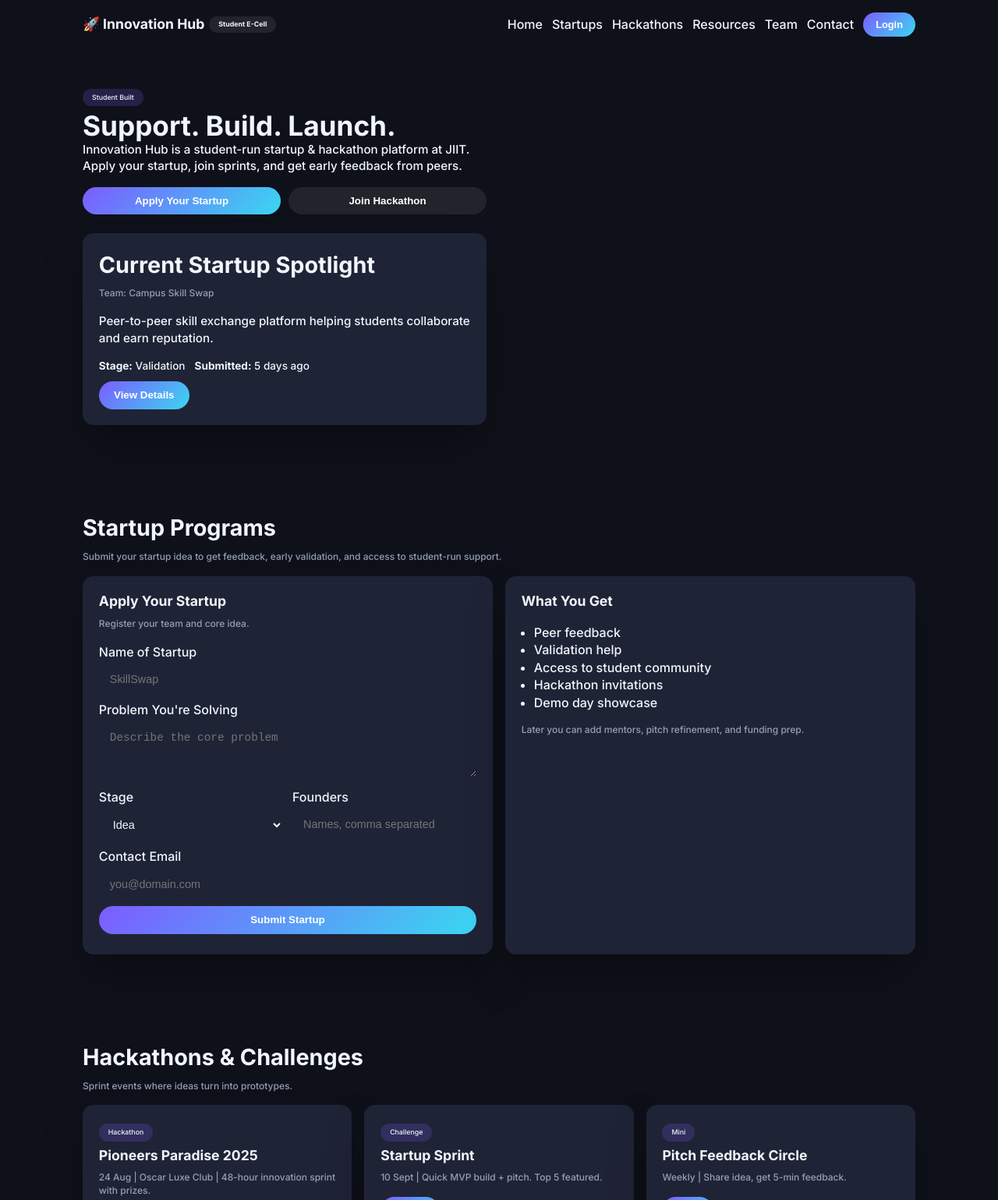
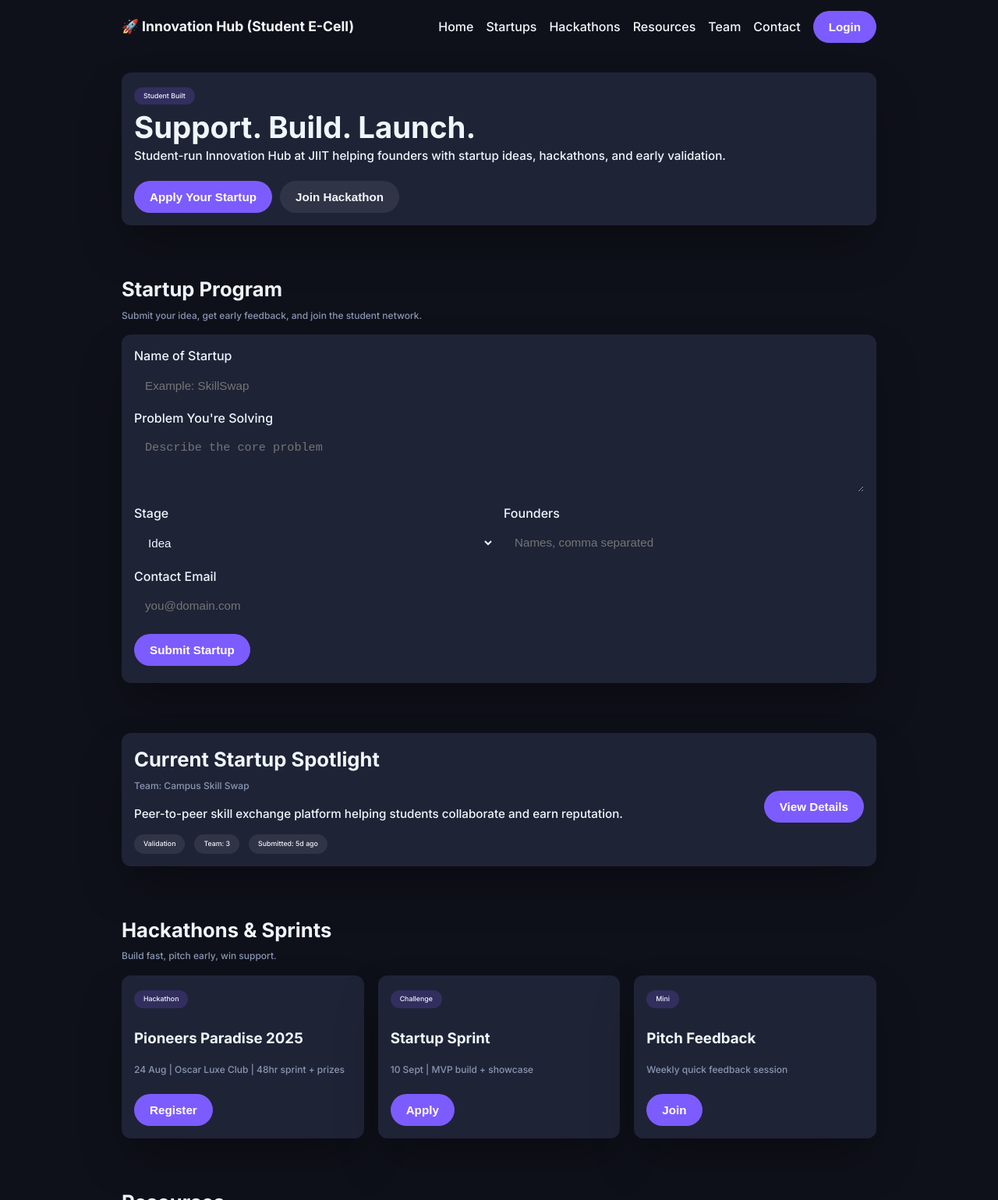
Before and after one commit to kartik098ki/JIITHUB1, a plain HTML site: page index.html in a window 1280 px wide. Shown: the top 1539 px of the page at 78% size. Drawn offline with Linux system fonts and the light colour scheme.

Commit message:
Update index.html

```diff
--- a/index.html
+++ b/index.html
@@ -3,21 +3,20 @@
 <head>
   <meta charset="UTF-8" />
   <meta name="viewport" content="width=device-width,initial-scale=1" />
-  <title>Innovation Hub - Startup & Hackathons</title>
-  <meta name="description" content="Student-run Innovation Hub for JIIT: startup support, hackathons, incubation, collaboration." />
+  <title>Innovation Hub | JIIT Student Startup</title>
+  <meta name="description" content="Student-run Innovation Hub for startups & hackathons at JIIT. Apply ideas, join sprints." />
   <link href="https://fonts.googleapis.com/css2?family=Inter:wght@300;500;700&display=swap" rel="stylesheet" />
   <style>
     :root {
       --bg:#0f111a;
       --card:#1f2336;
+      --radius:12px;
       --text:#f0f6fc;
-      --muted:#a3adc8;
+      --muted:#8a97b3;
       --accent:#7c5cff;
-      --radius:14px;
       --shadow:0 30px 60px -10px rgba(0,0,0,.35);
-      --gradient:linear-gradient(135deg,#7c5cff 0%,#3ad7f1 100%);
+      --transition:.3s cubic-bezier(.25,.8,.25,1);
       font-family: 'Inter', system-ui,-apple-system,BlinkMacSystemFont,sans-serif;
-      --transition:.3s cubic-bezier(.25,.8,.25,1);
     }
     *{box-sizing:border-box;}
     body{
@@ -28,168 +27,154 @@
       -webkit-font-smoothing:antialiased;
     }
     a{color:inherit; text-decoration:none;}
-    .container{max-width:1100px; margin:0 auto; padding:0 1rem;}
+    .container{max-width:1000px; margin:0 auto; padding:0 16px;}
+    h1{font-size:1.9rem; margin:0 0 .25rem; line-height:1.1;}
+    h2{font-size:1.4rem; margin:0 0 .5rem; font-weight:600;}
+    p{margin:0 0 1rem; font-size:0.95rem;}
+    .small{font-size:.75rem; color:var(--muted);}
     .btn{
-      padding:.65rem 1.2rem;
+      display:inline-block;
+      width:100%;
+      padding:14px;
       border:none;
+      border-radius:999px;
+      background:var(--accent);
+      color:#fff;
+      font-weight:600;
+      font-size:0.95rem;
       cursor:pointer;
-      border-radius:999px;
-      font-weight:600;
-      background:var(--gradient);
-      color:#fff;
       transition:var(--transition);
-      display:inline-block;
       text-align:center;
+      margin-top:6px;
     }
-    .btn:hover{filter:brightness(1.05);}
+    .btn-light{
+      background:rgba(255,255,255,.08);
+      color:var(--text);
+    }
     .card{
       background:var(--card);
       border-radius:var(--radius);
-      padding:1.3rem;
+      padding:16px;
+      margin-bottom:16px;
       box-shadow:var(--shadow);
-      margin-bottom:1rem;
       position:relative;
       overflow:hidden;
       transition:var(--transition);
     }
-    h1{font-size:2.2rem; margin:0; line-height:1.1;}
-    h2{font-size:1.8rem; margin:0 0 .5rem;}
-    h3{font-size:1.1rem; margin:0 0 .5rem;}
-    p{margin:0 0 1rem; font-size:0.95rem;}
-    .small{font-size:.75rem; color:rgba(163,173,200,.9);}
-    .grid{display:grid; gap:1rem;}
+    .badge{
+      display:inline-block;
+      background:rgba(124,92,255,.2);
+      padding:5px 12px;
+      border-radius:999px;
+      font-size:.55rem;
+      margin-bottom:8px;
+    }
     .nav{
       display:flex;
       justify-content:space-between;
       align-items:center;
-      padding:1rem 0;
-      flex-wrap:wrap;
-      gap:8px;
+      padding:14px 0;
       position:relative;
     }
     .brand{font-weight:700; font-size:1.1rem; display:flex; align-items:center; gap:6px;}
-    .links{
+    .menu-btn{
+      background:none;
+      border:none;
+      cursor:pointer;
+      padding:8px;
       display:flex;
+      flex-direction:column;
+      gap:4px;
+    }
+    .menu-btn span{
+      display:block;
+      width:24px;
+      height:3px;
+      background:var(--text);
+      border-radius:2px;
+      transition:transform .3s, opacity .3s;
+    }
+    .nav-links{
+      display:none;
+      flex-direction:column;
       gap:12px;
-      flex-wrap:wrap;
-      align-items:center;
+      margin-top:8px;
     }
+    .show{display:flex;}
+    .section{padding:24px 0;}
     .input{
       width:100%;
-      padding:10px 14px;
+      padding:12px 14px;
+      border:none;
       border-radius:10px;
-      border:none;
       background:#1f2336;
       color:var(--text);
-      font-size:.9rem;
+      font-size:0.95rem;
       outline:none;
       margin-top:6px;
       resize:vertical;
     }
-    .section{padding:3rem 0;}
-    .badge{background:rgba(124,92,255,.2); padding:5px 12px; border-radius:999px; font-size:.55rem; display:inline-block; margin-bottom:6px;}
-    .flex{display:flex; gap:12px; align-items:center;}
-    .team-grid, .cards-2, .cards-3 {display:grid; gap:16px;}
-    .nav-toggle{
-      display:none;
-      background:none;
-      border:none;
-      cursor:pointer;
-      padding:8px;
-      position:relative;
+    .pill{
+      background:rgba(255,255,255,.08);
+      padding:6px 12px;
+      border-radius:999px;
+      font-size:.55rem;
+      display:inline-block;
+      margin-right:6px;
     }
-    .nav-toggle div{
-      width:24px;
-      height:3px;
-      background:var(--text);
-      margin:5px 0;
-      border-radius:2px;
-      transition:transform .3s, opacity .3s;
+    .flex{display:flex; gap:12px; flex-wrap:wrap;}
+    .startup-spotlight{
+      display:flex;
+      flex-direction:column;
+      gap:10px;
     }
-    /* mobile menu hidden by default */
-    .mobile-menu{display:none; width:100%; margin-top:8px;}
-    .pill{background:rgba(255,255,255,.08); padding:4px 12px; border-radius:999px; font-size:.55rem;}
-    @media (min-width:768px){
-      .hero{display:grid; grid-template-columns:1fr 1fr; gap:2rem; align-items:start;}
-      .cards-2{grid-template-columns:repeat(2,1fr);}
-      .cards-3{grid-template-columns:repeat(3,1fr);}
-      .team-grid{grid-template-columns:repeat(3,1fr);}
-      .mobile-menu{display:none!important;}
-      .links{display:flex;}
-      .nav-toggle{display:none;}
+    .inline-badges{display:flex; gap:6px; flex-wrap:wrap; font-size:.75rem; margin-top:6px;}
+    @media (min-width: 768px){
+      h1{font-size:2.4rem;}
+      h2{font-size:1.6rem;}
+      .nav-links{
+        display:flex!important;
+        flex-direction:row;
+        gap:16px;
+        align-items:center;
+        margin-top:0;
       }
-    @media (max-width:767px){
-      h1{font-size:2rem;}
-      h2{font-size:1.5rem;}
-      .cards-2, .cards-3, .team-grid{grid-template-columns:1fr;}
-      .nav-toggle{display:block;}
-      .links{display:none;}
-      .mobile-menu{display:block;}
+      .menu-btn{display:none;}
+      .grid-2{display:grid; grid-template-columns:repeat(2,1fr); gap:18px;}
+      .grid-3{display:grid; grid-template-columns:repeat(3,1fr); gap:18px;}
+      .startup-spotlight{flex-direction:row; justify-content:space-between; align-items:flex-start;}
+      .btn{width:auto; padding:12px 20px;}
     }
-    .hidden{display:none!important;}
   </style>
 </head>
 <body>
   <div class="container">
     <!-- Navbar -->
-    <nav class="nav">
-      <div class="brand">
-        <div>🚀 Innovation Hub</div><div class="pill">Student E-Cell</div>
-      </div>
-      <div class="links" id="desktopLinks">
+    <div class="nav">
+      <div class="brand">🚀 Innovation Hub (Student E-Cell)</div>
+      <button class="menu-btn" id="toggleMenu" aria-label="menu">
+        <span></span><span></span><span></span>
+      </button>
+      <div class="nav-links" id="navLinks">
         <a href="#home">Home</a>
         <a href="#startups">Startups</a>
         <a href="#hackathons">Hackathons</a>
         <a href="#resources">Resources</a>
         <a href="#team">Team</a>
         <a href="#contact">Contact</a>
-        <button class="btn" style="padding:.5rem 1rem;font-size:.8rem;">Login</button>
-      </div>
-      <button class="nav-toggle" id="menuBtn" aria-label="menu">
-        <div></div>
-        <div></div>
-        <div></div>
-      </button>
-      <div class="mobile-menu" id="mobileMenu">
-        <div style="display:flex; flex-direction:column; gap:10px; padding:10px 0;">
-          <a href="#home">Home</a>
-          <a href="#startups">Startups</a>
-          <a href="#hackathons">Hackathons</a>
-          <a href="#resources">Resources</a>
-          <a href="#team">Team</a>
-          <a href="#contact">Contact</a>
-          <button class="btn" style="width:100%; margin-top:4px;">Login</button>
+        <button class="btn" style="margin:0;">Login</button>
       </div>
     </div>
-    </nav>
 
     <!-- Hero -->
     <section class="section" id="home">
-      <div class="hero">
-        <div class="grid" style="gap:1.5rem;">
-          <div>
+      <div class="card">
         <div class="badge">Student Built</div>
         <h1>Support. Build. Launch.</h1>
-            <p>Innovation Hub is a student-run startup & hackathon platform at JIIT. Apply your startup, join sprints, and get early feedback from peers.</p>
-            <div style="display:flex; gap:10px; flex-wrap:wrap;">
-              <button class="btn" style="flex:1; min-width:140px;">Apply Your Startup</button>
-              <button class="btn" style="flex:1; min-width:140px; background:rgba(255,255,255,.08);">Join Hackathon</button>
-            </div>
-          </div>
-          <div>
-            <div class="card">
-              <h2 style="margin-top:0;">Current Startup Spotlight</h2>
-              <p class="small">Team: Campus Skill Swap</p>
-              <p>Peer-to-peer skill exchange platform helping students collaborate and earn reputation.</p>
-              <div class="flex" style="font-size:.85rem;">
-                <div><strong>Stage:</strong> Validation</div>
-                <div><strong>Submitted:</strong> 5 days ago</div>
-              </div>
-              <div style="margin-top:10px;">
-                <button class="btn">View Details</button>
-              </div>
-            </div>
-          </div>
+        <p>Student-run Innovation Hub at JIIT helping founders with startup ideas, hackathons, and early validation.</p>
+        <div class="flex" style="gap:10px;">
+          <button class="btn">Apply Your Startup</button>
+          <button class="btn btn-light">Join Hackathon</button>
         </div>
       </div>
     </section>
@@ -197,23 +182,20 @@
     <!-- Startup Submission -->
     <section class="section" id="startups">
       <div>
-        <h2>Startup Programs</h2>
-        <p class="small">Submit your startup idea to get feedback, early validation, and access to student-run support.</p>
-        <div class="cards-2">
+        <h2>Startup Program</h2>
+        <p class="small">Submit your idea, get early feedback, and join the student network.</p>
         <div class="card">
-            <h3>Apply Your Startup</h3>
-            <p class="small">Register your team and core idea.</p>
           <form id="startup-form">
             <div style="margin-bottom:10px;">
               <label>Name of Startup</label>
-                <input class="input" name="name" placeholder="SkillSwap" required />
+              <input class="input" name="name" placeholder="Example: SkillSwap" required />
             </div>
             <div style="margin-bottom:10px;">
               <label>Problem You're Solving</label>
               <textarea class="input" name="problem" rows="3" placeholder="Describe the core problem" required></textarea>
             </div>
-              <div style="display:grid; gap:12px; grid-template-columns:1fr 1fr; margin-bottom:10px;">
-                <div>
+            <div style="display:flex; gap:12px; flex-wrap:wrap; margin-bottom:10px;">
+              <div style="flex:1; min-width:140px;">
                 <label>Stage</label>
                 <select class="input" name="stage">
                   <option>Idea</option>
@@ -222,7 +204,7 @@
                   <option>Early Revenue</option>
                 </select>
               </div>
-                <div>
+              <div style="flex:1; min-width:140px;">
                 <label>Founders</label>
                 <input class="input" name="founders" placeholder="Names, comma separated" required />
               </div>
@@ -231,22 +213,29 @@
               <label>Contact Email</label>
               <input class="input" name="email" type="email" placeholder="you@domain.com" required />
             </div>
-              <div>
-                <button class="btn" type="submit" style="width:100%;">Submit Startup</button>
-              </div>
+            <button class="btn" type="submit">Submit Startup</button>
             <div id="startup-msg" class="small" style="margin-top:6px;"></div>
           </form>
         </div>
+      </div>
+    </section>
+
+    <!-- Spotlight -->
+    <section class="section" id="spotlight">
       <div class="card">
-            <h3>What You Get</h3>
-            <ul style="padding-left:1rem;">
-              <li>Peer feedback</li>
-              <li>Validation help</li>
-              <li>Access to student community</li>
-              <li>Hackathon invitations</li>
-              <li>Demo day showcase</li>
-            </ul>
-            <p class="small">Later you can add mentors, pitch refinement, and funding prep.</p>
+        <h2>Current Startup Spotlight</h2>
+        <div class="startup-spotlight">
+          <div>
+            <p class="small">Team: Campus Skill Swap</p>
+            <p>Peer-to-peer skill exchange platform helping students collaborate and earn reputation.</p>
+            <div class="inline-badges">
+              <div class="pill">Validation</div>
+              <div class="pill">Team: 3</div>
+              <div class="pill">Submitted: 5d ago</div>
+            </div>
+          </div>
+          <div style="margin-top:8px;">
+            <button class="btn">View Details</button>
           </div>
         </div>
       </div>
@@ -255,25 +244,25 @@
     <!-- Hackathons -->
     <section class="section" id="hackathons">
       <div>
-        <h2>Hackathons & Challenges</h2>
-        <p class="small">Sprint events where ideas turn into prototypes.</p>
-        <div class="cards-3">
+        <h2>Hackathons & Sprints</h2>
+        <p class="small">Build fast, pitch early, win support.</p>
+        <div class="grid grid-3">
           <div class="card">
             <div class="badge">Hackathon</div>
             <h3>Pioneers Paradise 2025</h3>
-            <p class="small">24 Aug | Oscar Luxe Club | 48-hour innovation sprint with prizes.</p>
-            <button class="btn">Register Now</button>
+            <p class="small">24 Aug | Oscar Luxe Club | 48hr sprint + prizes</p>
+            <button class="btn">Register</button>
           </div>
           <div class="card">
             <div class="badge">Challenge</div>
             <h3>Startup Sprint</h3>
-            <p class="small">10 Sept | Quick MVP build + pitch. Top 5 featured.</p>
+            <p class="small">10 Sept | MVP build + showcase</p>
             <button class="btn">Apply</button>
           </div>
           <div class="card">
             <div class="badge">Mini</div>
-            <h3>Pitch Feedback Circle</h3>
-            <p class="small">Weekly | Share idea, get 5-min feedback.</p>
+            <h3>Pitch Feedback</h3>
+            <p class="small">Weekly quick feedback session</p>
             <button class="btn">Join</button>
           </div>
         </div>
@@ -284,19 +273,19 @@
     <section class="section" id="resources">
       <div>
         <h2>Resources</h2>
-        <p class="small">Templates and guides for founders.</p>
-        <div class="cards-3">
+        <p class="small">Templates & guides for early-stage founders.</p>
+        <div class="grid grid-3">
           <div class="card">
-            <h3>Validation Template</h3>
-            <p class="small">Checklist to test demand before building.</p>
+            <h3>Validation Checklist</h3>
+            <p class="small">Step-by-step to confirm the problem exists.</p>
           </div>
           <div class="card">
-            <h3>Pitch Deck Guide</h3>
-            <p class="small">What to include for early demos.</p>
+            <h3>Pitch Deck</h3>
+            <p class="small">What to include for your demo day.</p>
           </div>
           <div class="card">
-            <h3>Founder Tips</h3>
-            <p class="small">Team roles, equity basics, collaboration hacks.</p>
+            <h3>Team Tips</h3>
+            <p class="small">Roles, collaboration, equity basics.</p>
           </div>
         </div>
       </div>
@@ -306,11 +295,11 @@
     <section class="section" id="team">
       <div>
         <h2>Team</h2>
-        <p class="small">The students building & running this hub.</p>
-        <div class="team-grid">
+        <p class="small">Students building this platform.</p>
+        <div class="grid grid-3">
           <div class="card">
             <h3>Rahul Verma</h3>
-            <p class="small">UI/UX & Design</p>
+            <p class="small">Design & Frontend</p>
           </div>
           <div class="card">
             <h3>Simran Kaur</h3>
@@ -327,10 +316,10 @@
     <!-- Contact -->
     <section class="section" id="contact">
       <div class="card">
-        <h2>Contact the Team</h2>
-        <p class="small">Want to help, collaborate, or get featured? Message us.</p>
+        <h2>Contact</h2>
+        <p class="small">Want to join, help, or get featured? Send a message.</p>
         <form id="contact-form">
-          <div style="display:grid; gap:12px; grid-template-columns:1fr 1fr;">
+          <div style="display:flex; flex-direction:column; gap:12px;">
             <div>
               <label>Name</label>
               <input class="input" name="name" required />
@@ -339,40 +328,35 @@
               <label>Email</label>
               <input class="input" type="email" name="email" required />
             </div>
+            <div>
+              <label>Message</label>
+              <textarea class="input" name="message" rows="3" required></textarea>
             </div>
-          <div style="margin-top:10px;">
-            <label>Message</label>
-            <textarea class="input" name="message" rows="4" required></textarea>
           </div>
-          <div style="margin-top:12px;">
           <button class="btn" type="submit">Send</button>
-          </div>
           <div id="contact-msg" class="small" style="margin-top:6px;"></div>
         </form>
-        <p class="small" style="margin-top:16px;">© 2025 Innovation Hub Student Startup & Hackathon Project. Made at JIIT Noida.</p>
+        <p class="small" style="margin-top:14px;">© 2025 Innovation Hub Student Startup Project, JIIT Noida.</p>
       </div>
     </section>
   </div>
 
   <script>
-    // mobile menu toggle
-    const menuBtn = document.getElementById('menuBtn');
-    const mobileMenu = document.getElementById('mobileMenu');
-    let open = false;
-    menuBtn.addEventListener('click', () => {
-      open = !open;
-      if (open) mobileMenu.classList.remove('hidden');
-      else mobileMenu.classList.add('hidden');
+    // menu toggle
+    const toggle = document.getElementById('toggleMenu');
+    const links = document.getElementById('navLinks');
+    toggle.addEventListener('click', () => {
+      links.classList.toggle('show');
     });
 
     // placeholder form handlers
     document.getElementById('startup-form')?.addEventListener('submit', function(e){
       e.preventDefault();
-      document.getElementById('startup-msg').textContent = 'Thanks! Your startup was submitted (hook this to backend).';
+      document.getElementById('startup-msg').textContent = 'Thanks! Your startup idea is recorded (hook real backend later).';
     });
     document.getElementById('contact-form')?.addEventListener('submit', function(e){
       e.preventDefault();
-      document.getElementById('contact-msg').textContent = 'Message received! (replace with actual submission logic).';
+      document.getElementById('contact-msg').textContent = 'Message received! (connect to real API soon).';
     });
   </script>
 </body>
```
Lines whose indentation alone changed are shown as unchanged.
